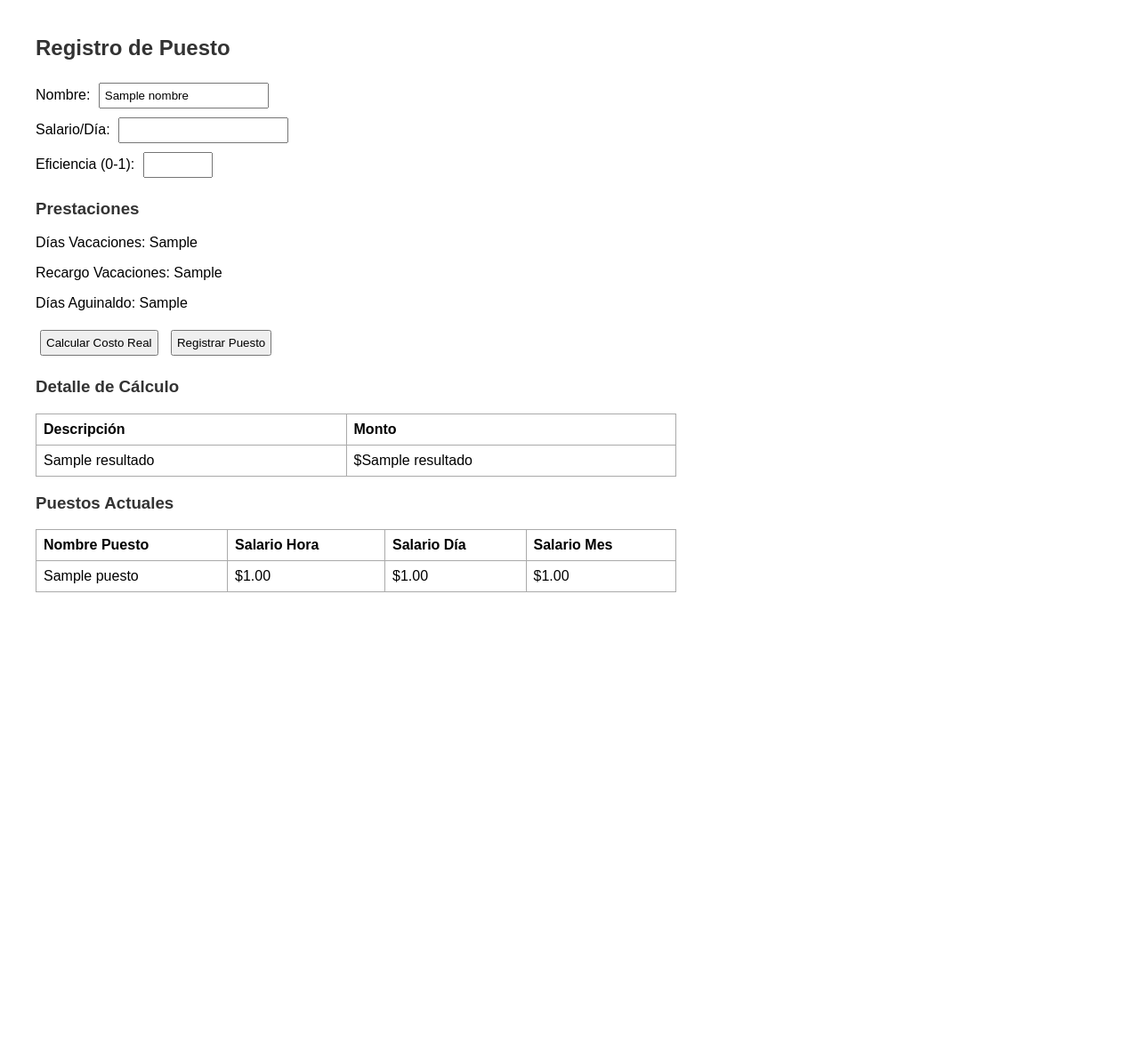
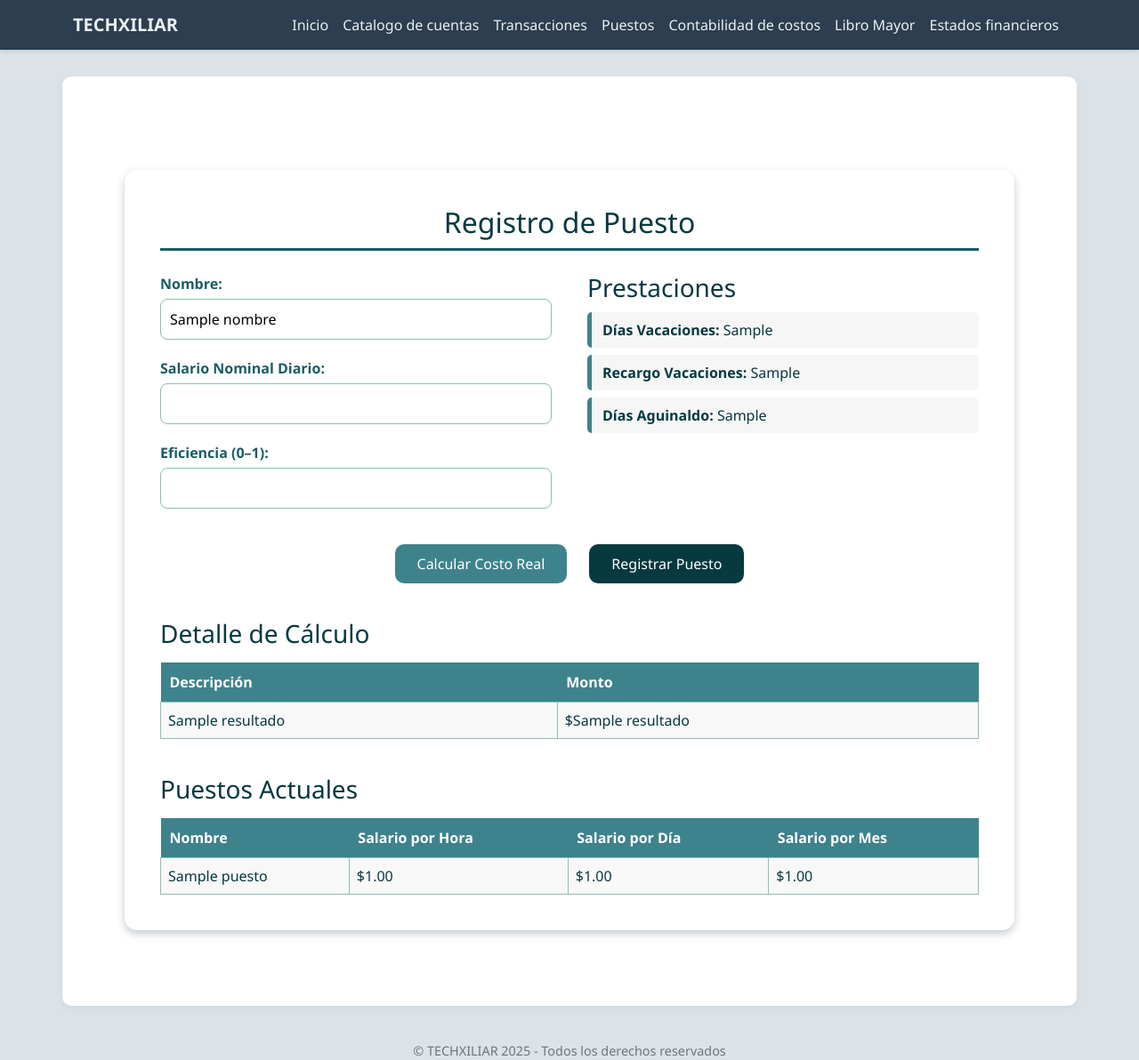
Before and after one commit to ChrisPleitez4/Proyecto-SIC-2025, a Django app: template SIC_2025/puestos/templates/registrar_puesto.html in a window 1280 px wide. Shown: the whole page at 89% size. Before the commit the page ends 666 px from the top, so only its background shows below. Run offline with Django 5.2, Linux system fonts and the light colour scheme; tables that the repository leaves empty hold one stand-in row (values such as "Sample post"); the template is opened without the code that fills it: values that come from a table or form of the project are taken from there, most other values are stand-ins (such as "Sample title", 1, 10 or a date in 2020).

Commit message:
Actualización de puestos

```diff
--- a/SIC_2025/SIC_2025/settings.py
+++ b/SIC_2025/SIC_2025/settings.py
@@ -83,7 +83,7 @@ USE_I18N = True
 USE_TZ = True
 
 # Static files
-STATIC_URL = 'static/'
+STATIC_URL = '/static/'
 STATICFILES_DIRS = [BASE_DIR / "static"]
 
 # Default primary key field type
--- /dev/null
+++ b/SIC_2025/puestos/static/puestos.css
@@ -0,0 +1,126 @@
+body {
+  background-color: #dce3e8;
+  font-family: "Segoe UI", Arial, sans-serif;
+  color: #063940;
+  margin: 0;
+}
+
+.form-container {
+  background: #fff;
+  border-radius: 14px;
+  box-shadow: 0 4px 10px rgba(6, 57, 64, 0.25);
+  padding: 40px;
+  max-width: 1000px;
+  margin: 80px auto 60px;
+}
+
+h2 {
+  text-align: center;
+  border-bottom: 3px solid #195E63;
+  padding-bottom: 10px;
+  color: #063940;
+}
+
+.form-columns {
+  display: flex;
+  justify-content: space-between;
+  gap: 40px;
+  flex-wrap: wrap;
+  margin-top: 25px;
+}
+
+.column {
+  flex: 1;
+  min-width: 300px;
+}
+
+label {
+  display: block;
+  font-weight: 600;
+  color: #195E63;
+  margin-bottom: 5px;
+}
+
+input {
+  width: 100%;
+  padding: 10px;
+  border: 1px solid #8EBDB6;
+  border-radius: 8px;
+  margin-bottom: 20px;
+  transition: border-color 0.25s;
+}
+
+input:focus {
+  border-color: #3E838C;
+  outline: none;
+}
+
+.info h3 {
+  color: #063940;
+  margin-bottom: 10px;
+}
+
+.info p {
+  background-color: #f6f6f6;
+  border-left: 5px solid #3E838C;
+  padding: 8px 12px;
+  border-radius: 5px;
+  margin: 8px 0;
+}
+
+.form-actions {
+  display: flex;
+  justify-content: center;
+  gap: 25px;
+  margin-top: 20px;
+}
+
+.btn {
+  background-color: #3E838C;
+  color: white;
+  border: none;
+  padding: 10px 25px;
+  border-radius: 10px;
+  font-size: 16px;
+  cursor: pointer;
+  transition: background 0.3s, transform 0.1s;
+}
+
+.btn:hover {
+  background-color: #195E63;
+  transform: scale(1.03);
+}
+
+.btn.guardar {
+  background-color: #063940;
+}
+
+.btn.guardar:hover {
+  background-color: #195E63;
+}
+
+.styled-table {
+  width: 100%;
+  border-collapse: collapse;
+  margin-top: 15px;
+}
+
+.styled-table th {
+  background-color: #3E838C;
+  color: white;
+  padding: 10px;
+}
+
+.styled-table td {
+  border: 1px solid #8EBDB6;
+  padding: 8px;
+}
+
+.styled-table tr:nth-child(even) {
+  background-color: #f8f8f8;
+}
+
+.result-section,
+.puestos-section {
+  margin-top: 40px;
+}
--- a/SIC_2025/puestos/templates/registrar_puesto.html
+++ b/SIC_2025/puestos/templates/registrar_puesto.html
@@ -1,53 +1,56 @@
-<!DOCTYPE html>
-<html lang="es">
-<head>
-    <meta charset="UTF-8">
-    <title>Registrar Puesto</title>
-    <style>
-        body { font-family: Arial; margin: 40px; }
-        input, button { margin: 5px; padding: 5px; }
-        table { border-collapse: collapse; margin-top: 15px; width: 60%; }
-        th, td { border: 1px solid #aaa; padding: 8px; text-align: left; }
-        h2, h3 { color: #333; }
-        .container { display: flex; gap: 40px; }
-    </style>
-</head>
-<body>
+{% extends 'base.html' %}
+{% load static %}
+
+{% block content %}
+<link rel="stylesheet" href="{% static '/puestos.css' %}">
+
+<div class="form-container">
   <h2>Registro de Puesto</h2>
 
   <form method="POST">
     {% csrf_token %}
+    <div class="form-columns">
+      <div class="column">
         <label>Nombre:</label>
-        <input type="text" name="nombre" required value="{{ nombre }}"><br>
+        <input type="text" name="nombre" required value="{{ nombre }}">
 
-        <label>Salario/Día:</label>
-        <input type="number" name="salario" step="0.01" required value="{{ salario }}"><br>
+        <label>Salario Nominal Diario:</label>
+        <input type="number" name="salario" step="0.01" required value="{{ salario }}">
 
-        <label>Eficiencia (0-1):</label>
-        <input type="number" name="eficiencia" step="0.01" min="0" max="1" required value="{{ eficiencia }}"><br>
+        <label>Eficiencia (0–1):</label>
+        <input type="number" name="eficiencia" step="0.01" min="0" max="1" required value="{{ eficiencia }}">
+      </div>
 
+      <div class="column info">
         <h3>Prestaciones</h3>
-        <p>Días Vacaciones: {{ dias_vacaciones }}</p>
-        <p>Recargo Vacaciones: {{ recargo_vacaciones }}</p>
-        <p>Días Aguinaldo: {{ dias_aguinaldo }}</p>
+        <p><strong>Días Vacaciones:</strong> {{ dias_vacaciones }}</p>
+        <p><strong>Recargo Vacaciones:</strong> {{ recargo_vacaciones }}</p>
+        <p><strong>Días Aguinaldo:</strong> {{ dias_aguinaldo }}</p>
+      </div>
+    </div>
 
-        <button type="submit" name="calcular">Calcular Costo Real</button>
-        <button type="submit" name="registrar">Registrar Puesto</button>
+    <div class="form-actions">
+      <button type="submit" name="calcular" class="btn calcular">Calcular Costo Real</button>
+      <button type="submit" name="registrar" class="btn guardar">Registrar Puesto</button>
+    </div>
   </form>
 
   {% if resultado %}
+  <div class="result-section">
     <h3>Detalle de Cálculo</h3>
-        <table>
+    <table class="styled-table">
       <tr><th>Descripción</th><th>Monto</th></tr>
       {% for k, v in resultado.items %}
       <tr><td>{{ k }}</td><td>${{ v }}</td></tr>
       {% endfor %}
     </table>
+  </div>
   {% endif %}
 
+  <div class="puestos-section">
     <h3>Puestos Actuales</h3>
-    <table>
-        <tr><th>Nombre Puesto</th><th>Salario Hora</th><th>Salario Día</th><th>Salario Mes</th></tr>
+    <table class="styled-table">
+      <tr><th>Nombre</th><th>Salario por Hora</th><th>Salario por Día</th><th>Salario por Mes</th></tr>
       {% for p in puestos %}
       <tr>
         <td>{{ p.nombrePuesto }}</td>
@@ -57,5 +60,6 @@
       </tr>
       {% endfor %}
     </table>
-</body>
-</html>
+  </div>
+</div>
+{% endblock %}
--- a/SIC_2025/puestos/urls.py
+++ b/SIC_2025/puestos/urls.py
@@ -2,5 +2,5 @@ from django.urls import path
 from . import views
 
 urlpatterns = [
-    path("registrar/", views.registrar_puesto, name="registrar_puesto"),
+    path("", views.registrar_puesto, name="registrar_puesto"),
 ]
--- a/SIC_2025/puestos/views.py
+++ b/SIC_2025/puestos/views.py
@@ -7,7 +7,7 @@ def registrar_puesto(request):
     recargo_vacaciones = 0.30
     dias_aguinaldo = 18
     seguro_social = 0.075
-    afp = 0.0775
+    afp = 0.0875
 
     # Valores iniciales
     nombre = ""
--- a/SIC_2025/templates/base.html
+++ b/SIC_2025/templates/base.html
@@ -75,7 +75,7 @@
             <a class="nav-link " href="#">Transacciones</a>
           </li>
           <li class="nav-item">
-            <a class="nav-link " href="#">Puestos</a>
+            <a class="nav-link {% if request.path == '/puestos/' %}active{% endif %}" href="{% url 'registrar_puesto' %}">Puestos</a>
           </li>
           <li class="nav-item">
             <a class="nav-link {% if request.path == '/proyectos/registrar/' %}active{% endif %}" href="{% url 'Registrar_proyecto' %}"> Contabilidad de costos</a>
```
Lines whose indentation alone changed are shown as unchanged.
